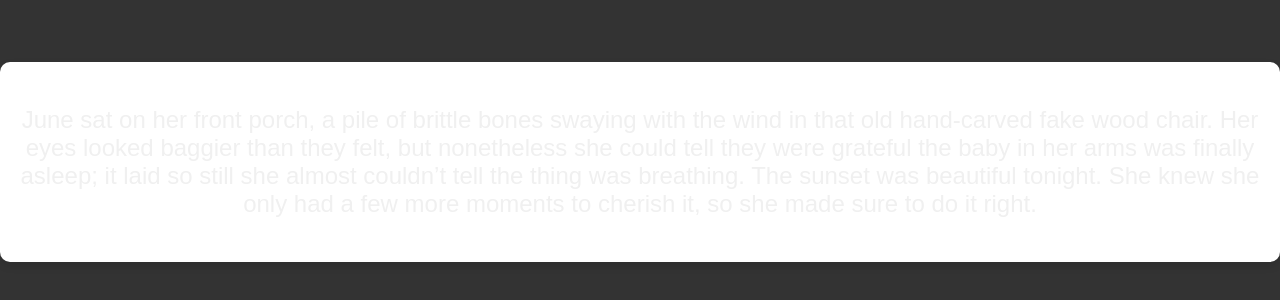
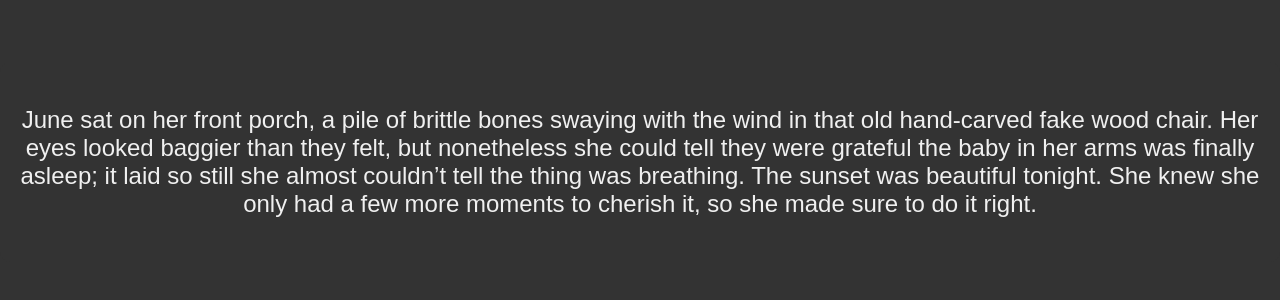
Before and after one commit to PankakeManceR/Cut-ExpFicStory, a plain HTML site: page index.html in a window 1280 px wide. Shown: the part 238-538 px from the top of the page. Drawn offline with Linux system fonts and the light colour scheme.

Commit message:
No box shadow

```diff
--- a/style.css
+++ b/style.css
@@ -9,10 +9,9 @@ body {
 }
 
 .story-container {
-  background-color: white;
+  background-color: #333;
   padding: 20px;
   border-radius: 10px;
-  box-shadow: 0 4px 8px rgba(0, 0, 0, 0.1);
   text-align: center;
 }
 
```
